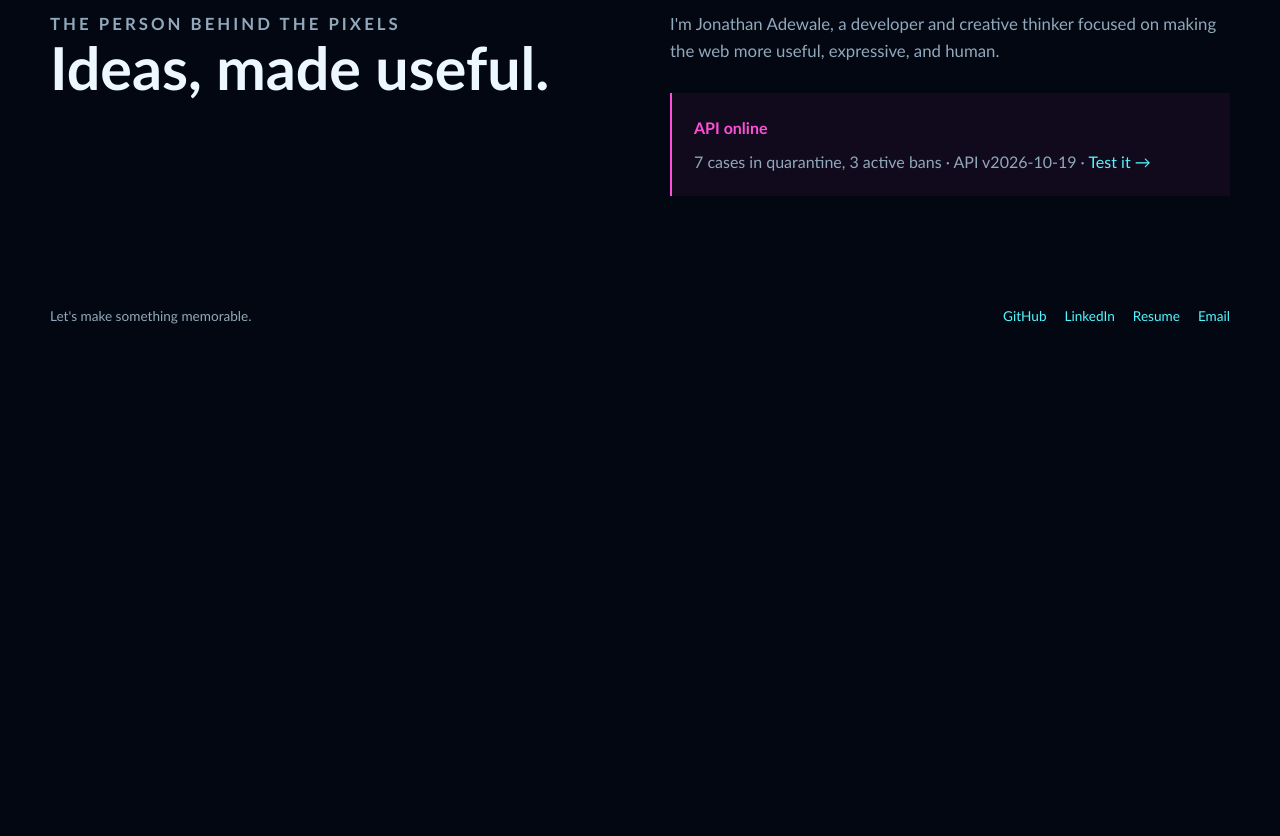
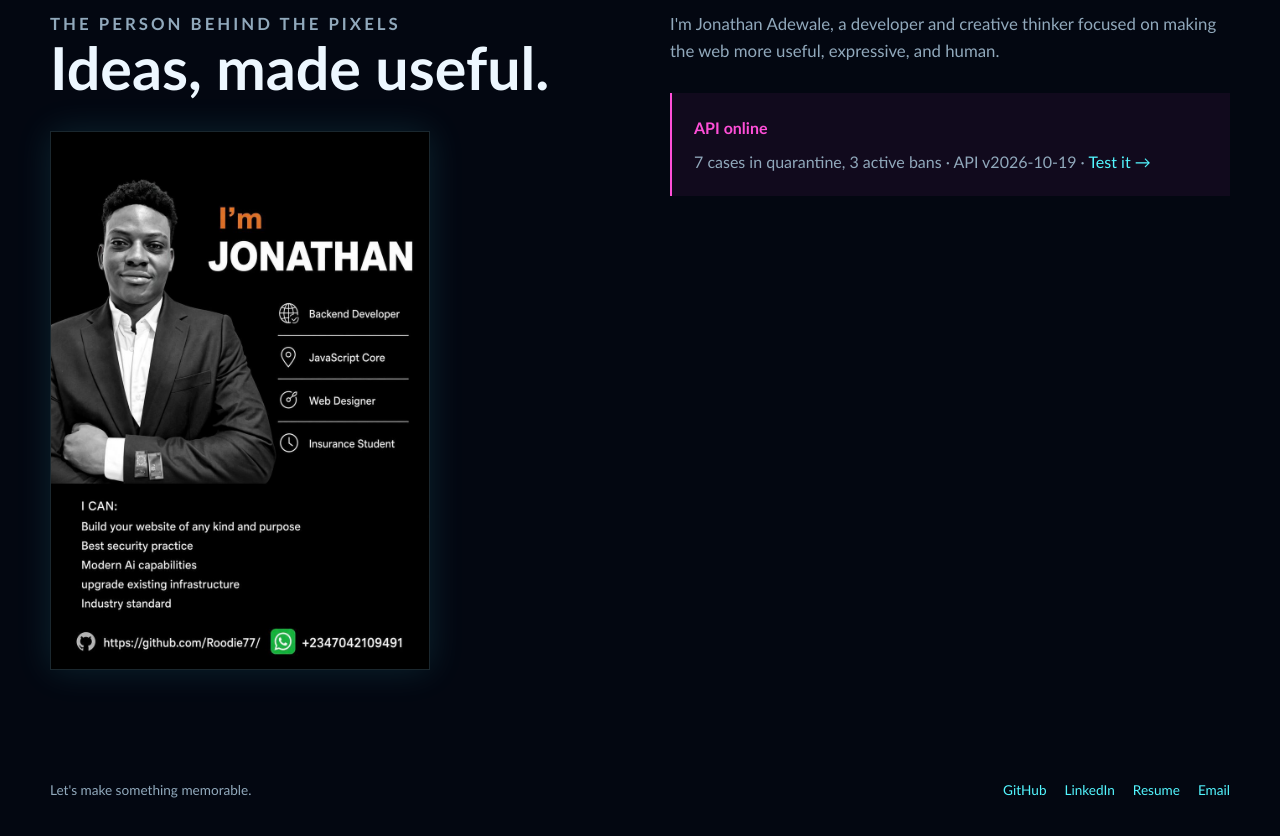
Before and after one commit to Roodie77/jonathan-portfolio, a plain HTML site: page index.html in a window 1280 px wide. Shown: the part 4400-5236 px from the top of the page. Before the commit the page ends 4770 px from the top, so only its background shows below. Drawn offline with Linux system fonts and the light colour scheme.

Commit message:
Add profile card to the About section

```diff
--- a/index.html
+++ b/index.html
@@ -190,6 +190,9 @@
 
     .about-layout { display: grid; grid-template-columns: 1fr 1fr; gap: 60px; align-items: start; }
     .about-layout p { margin: 0; color: var(--muted); font-size: 1.05rem; }
+    .profile-card { width: min(100%, 380px); margin: 8px 0 0; border: 1px solid var(--line); background: #000; box-shadow: 0 0 34px rgba(83, 246, 255, 0.12); transition: box-shadow 220ms ease, border-color 220ms ease; }
+    .profile-card:hover { border-color: var(--cyan); box-shadow: 0 0 42px rgba(83, 246, 255, 0.28); }
+    .profile-card img { display: block; width: 100%; height: auto; }
     .api-note { padding: 22px; border-left: 2px solid var(--pink); background: rgba(255, 79, 216, 0.06); color: var(--muted); }
     .api-note strong { display: block; margin-bottom: 8px; color: var(--pink); }
 
@@ -436,6 +439,7 @@
           <div>
             <p class="section-label">The person behind the pixels</p>
             <h2 id="about-title">Ideas, made useful.</h2>
+            <figure class="profile-card"><img src="jonathan-profile.jpg" width="902" height="1280" loading="lazy" alt="Jonathan, backend developer, JavaScript core, web designer and insurance student. He builds websites, applies security best practice and upgrades existing infrastructure."></figure>
           </div>
           <div>
             <p>I'm Jonathan Adewale, a developer and creative thinker focused on making the web more useful, expressive, and human.</p>
```
Also changed, not shown: jonathan-profile.jpg (added).
